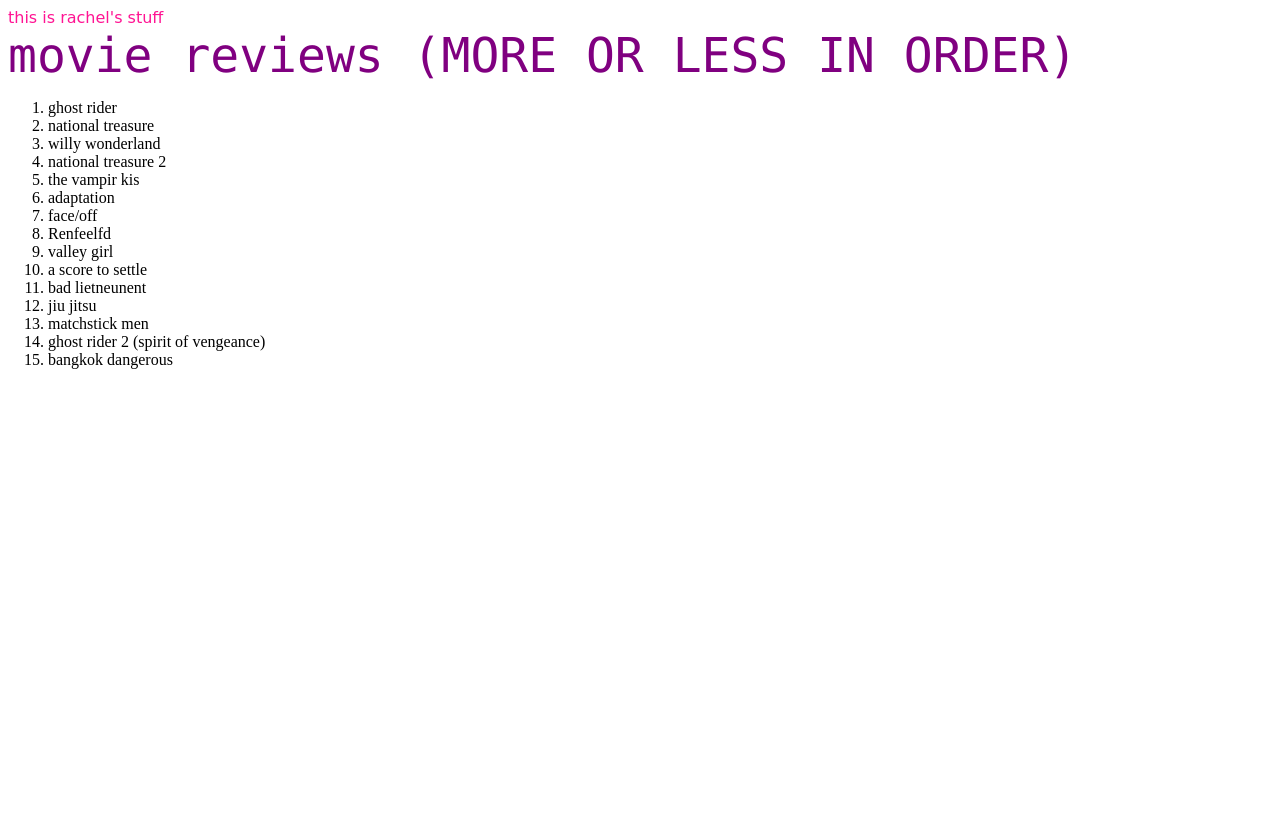
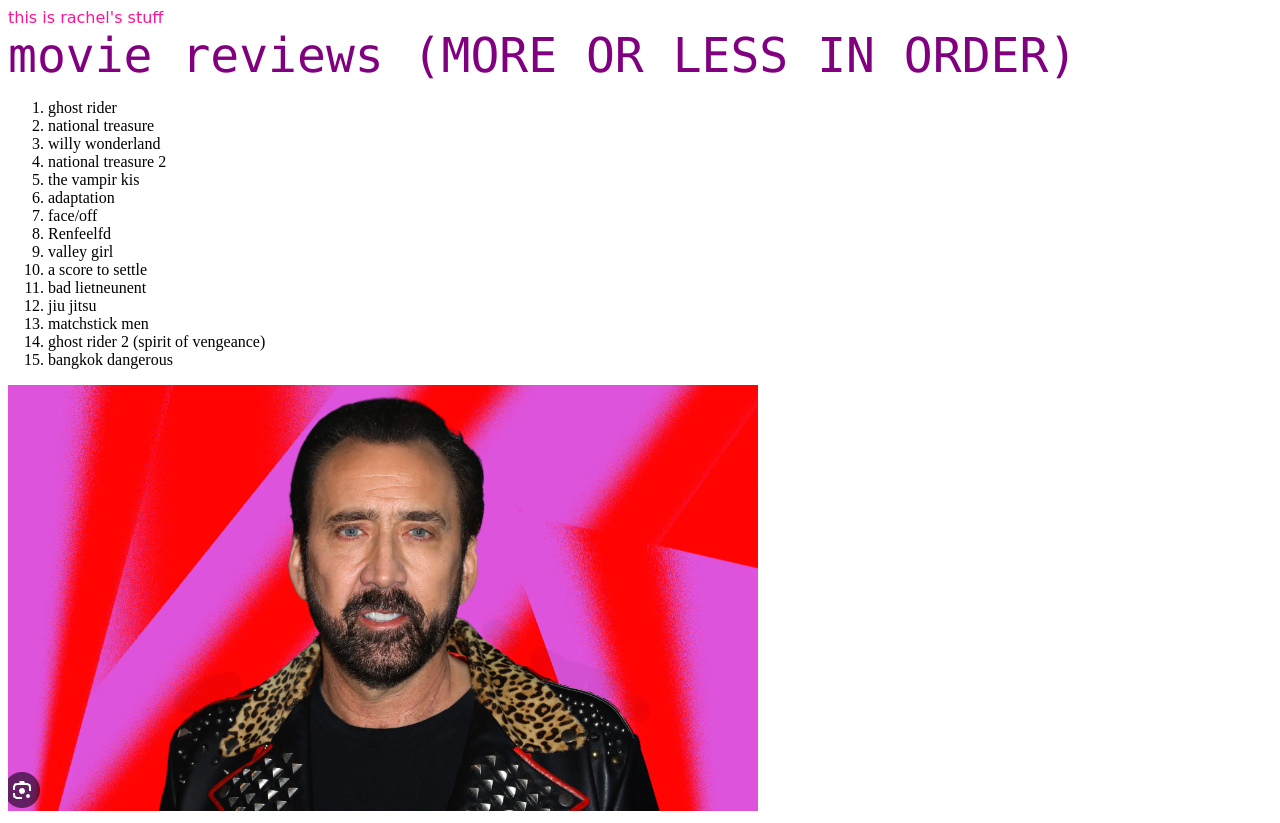
Before and after one commit to rachelmichels/rachelmichels.github.io, a plain HTML site: page index.html in a window 1280 px wide. Before the commit the page ends 800 px from the top, so only its background shows below. Drawn offline with Linux system fonts and the light colour scheme.

Commit message:
Update index.html

```diff
--- a/index.html
+++ b/index.html
@@ -30,6 +30,9 @@
   <li>bangkok dangerous</li>
 </ol>
 
+<img src="him.png" alt="It is him and his face he is smiling on a scary background at a gala or something">
+
+
 
 </body>
 </html>
```
